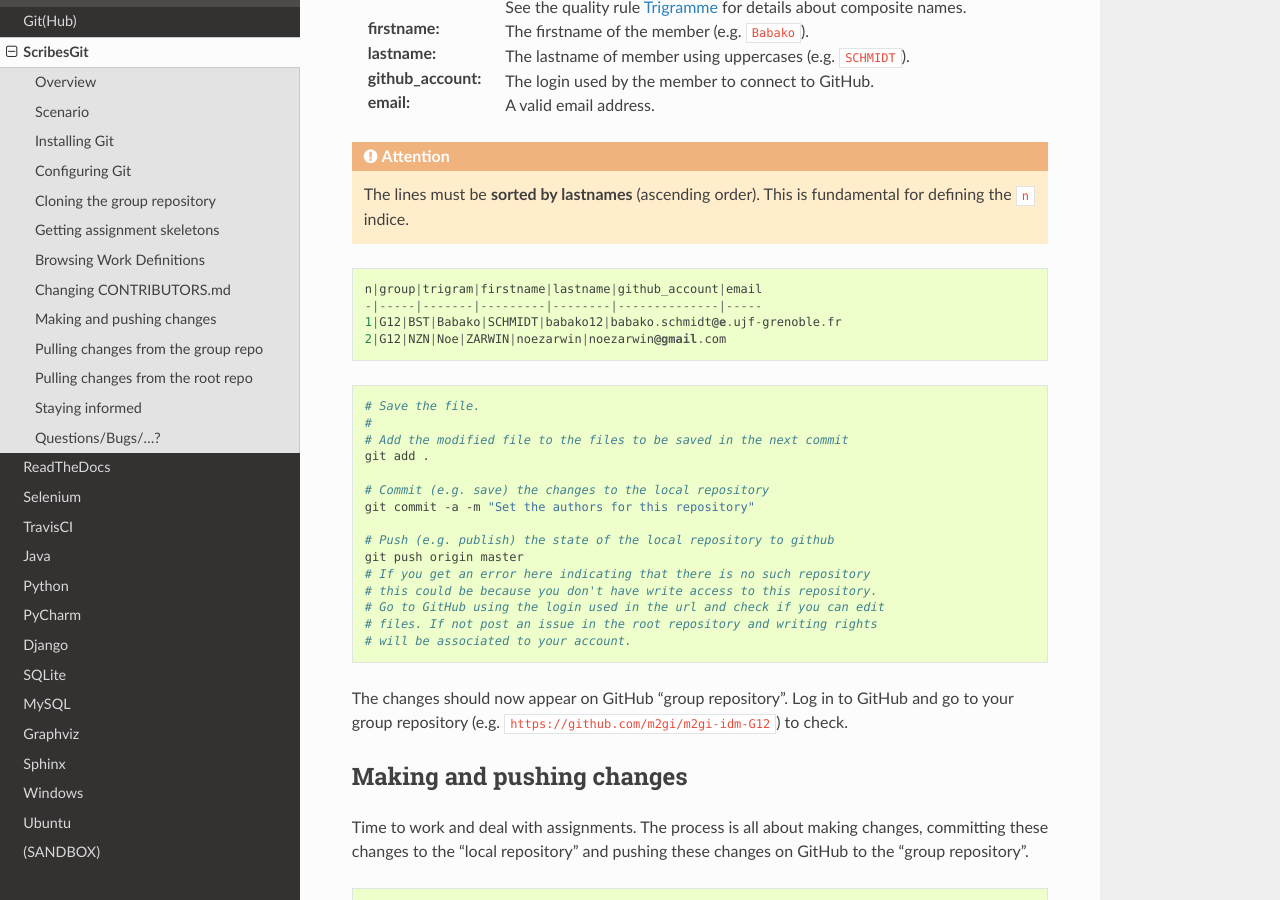
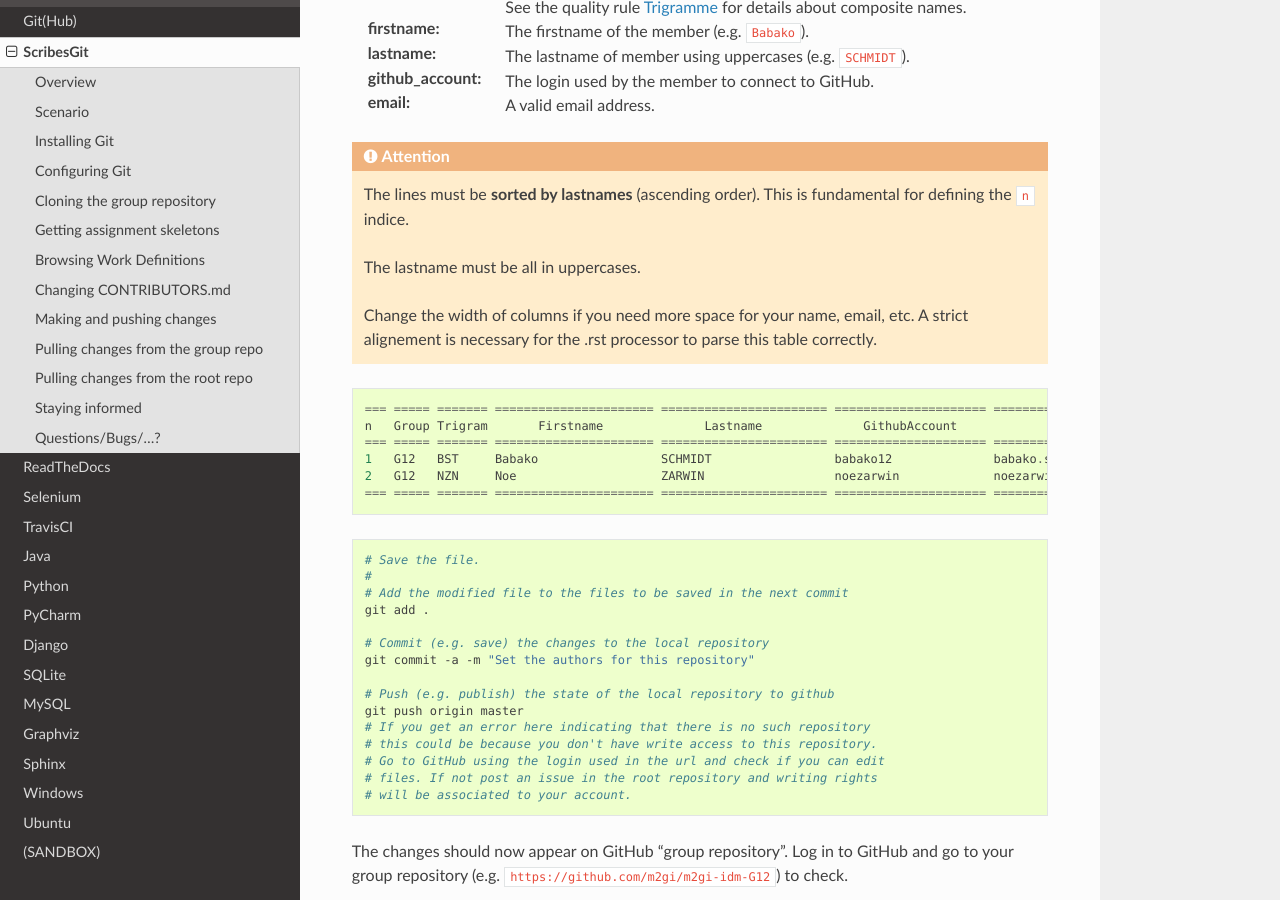
Before and after one commit to ScribesZone/ScribesTools, a Sphinx documentation site: the page built from docs/scribesgit/index.rst, in a window 1280 px wide and 900 px high, scrolled down 5264 px. Built offline with Sphinx 7.4.7 and the Read the Docs theme 2.0.0, drawn with Linux system fonts in a browser that asks for light colours; some of the changed text lies outside the part shown.

Commit message:
change format of CONTRIBUTORS.md to .rst

```diff
--- a/docs/scribesgit/index.rst
+++ b/docs/scribesgit/index.rst
@@ -227,7 +227,8 @@ to complete  assignments. Work definitions are implemented in terms of
     :align: center
 
 If you have questions about work definitions, do not hesitate to post a
-a question. Just take care of choosing a title as clear as possible.
+a question. Just take care of choosing a title as clear as possible for
+your question.
 
 
 Changing CONTRIBUTORS.md
@@ -279,12 +280,19 @@ The fields are the following:
     The lines must be **sorted by lastnames** (ascending order).
     This is fundamental for defining the ``n`` indice.
 
+    The lastname must be all in uppercases.
+
+    Change the width of columns if you need more space for your name, email, etc.
+    A strict alignement is necessary for the .rst processor to parse this table correctly.
+
 ::
 
-    n|group|trigram|firstname|lastname|github_account|email
-    -|-----|-------|---------|--------|--------------|-----
-    1|G12|BST|Babako|SCHMIDT|babako12|babako.schmidt@e.ujf-grenoble.fr
-    2|G12|NZN|Noe|ZARWIN|noezarwin|noezarwin@gmail.com
+    === ===== ======= ====================== ======================= ===================== =====================================
+    n   Group Trigram       Firstname              Lastname              GithubAccount                    Email
+    === ===== ======= ====================== ======================= ===================== =====================================
+    1   G12   BST     Babako                 SCHMIDT                 babako12              babako.schmidt@e.ujf-grenoble.fr
+    2   G12   NZN     Noe                    ZARWIN                  noezarwin             noezarwin@gmail.com
+    === ===== ======= ====================== ======================= ===================== =====================================
 
 ..  code-block:: bash
 
```
Also changed, not shown: other parts of docs/scribesgit/index.rst (+1 -1 lines).
